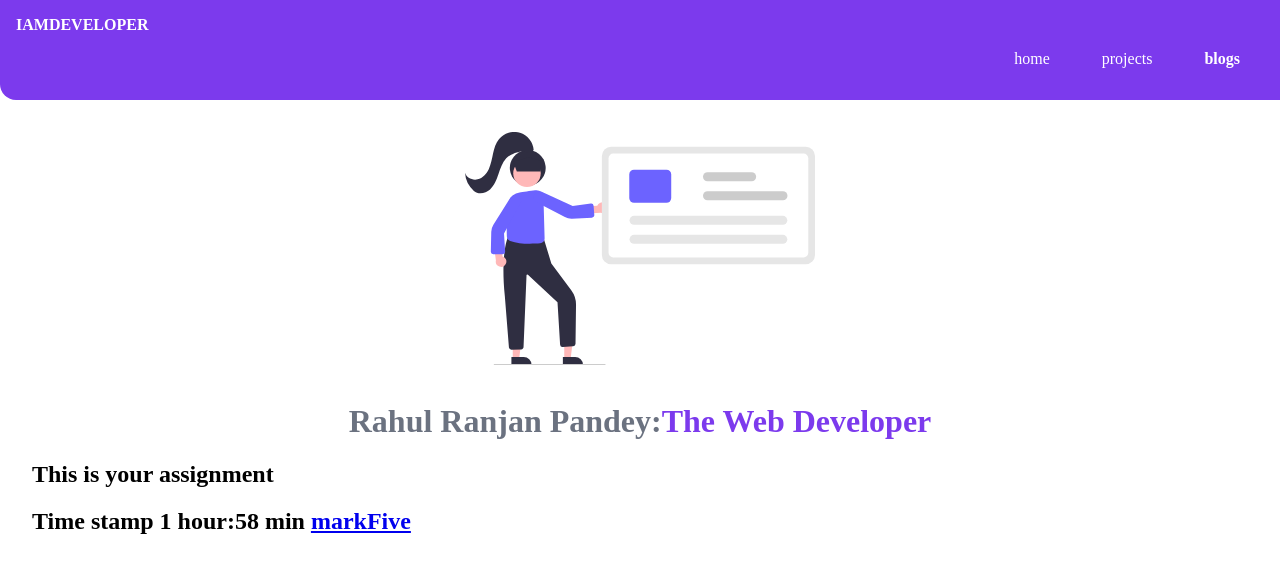
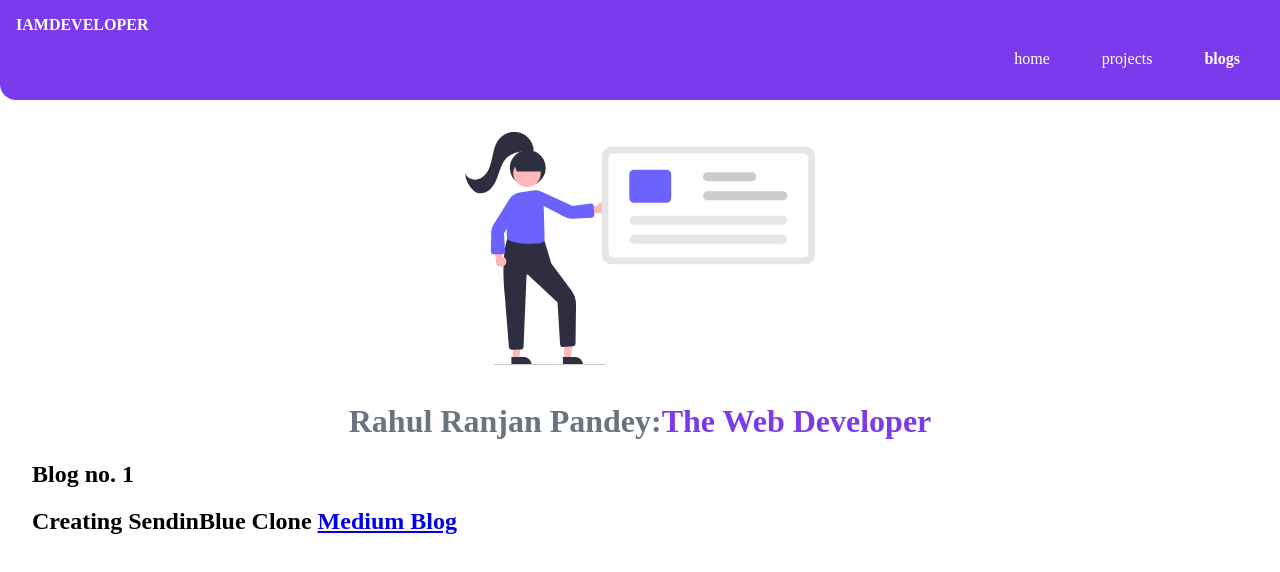
Before and after one commit to rahulranjanpandey/neogcamp-lesson-3, a plain HTML site: page blogs.html in a window 1280 px wide. Drawn offline with Linux system fonts and the light colour scheme.

Commit message:
Update blogs.html

```diff
--- a/blogs.html
+++ b/blogs.html
@@ -25,9 +25,9 @@
         <img class="hero-img" src="images/hero.svg" />
         <h1 class="hero-heading">Rahul Ranjan Pandey:<span class="heading-inverted">The Web Developer
             </span></h1>
-            <h2> This is your assignment</h2>
-            <h2>Time stamp 1 hour:58 min
-            <a href="http://neog.camp/qualifier/nine-point"> markFive </a></h2>
+            <h2> Blog no. 1</h2>
+            <h2> Creating SendinBlue Clone
+            <a href="https://rahulranjanpandey.medium.com/"> Medium Blog </a></h2>
     </header>
 
 
```
